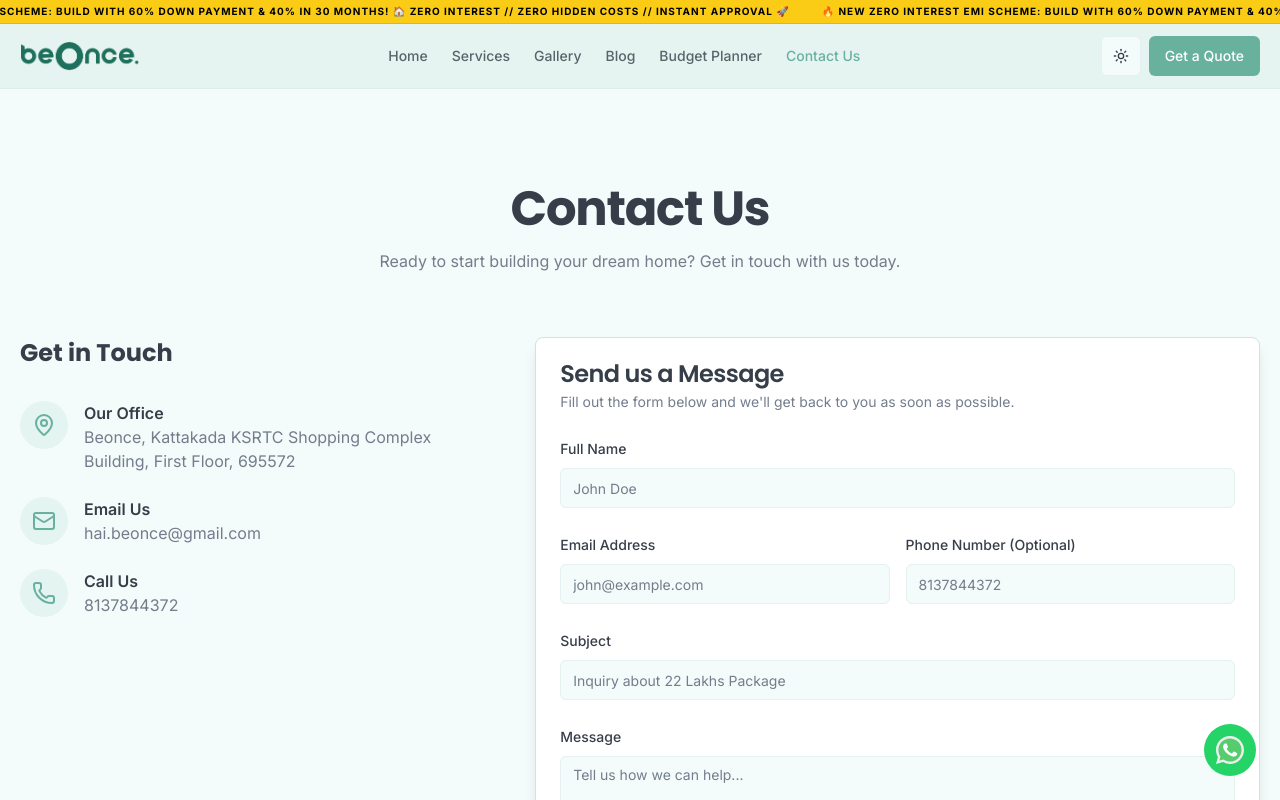
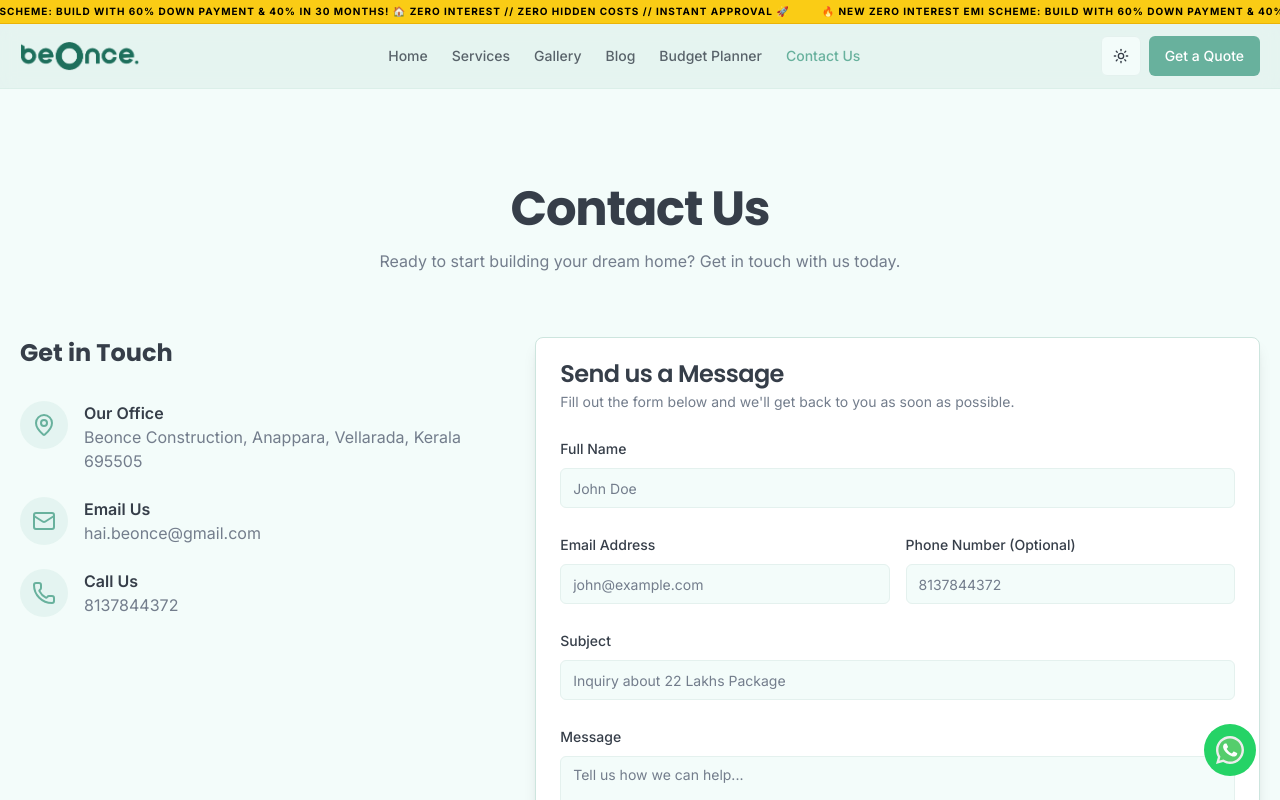
Before and after one commit to lijohny/beonce, a Next.js app: page /contact in a window 1280 px wide. Shown: the top 800 px of the page. Built offline with nearby package versions, Linux system fonts and the light colour scheme.

Commit message:
fix: update office address in contact page

```diff
--- a/src/app/contact/page.tsx
+++ b/src/app/contact/page.tsx
@@ -28,7 +28,7 @@ export default function ContactPage({ params }: { params: { slug: string } }) {
                 </div>
                 <div>
                   <h3 className="font-semibold">Our Office</h3>
-                  <p className="text-muted-foreground">Beonce, Kattakada KSRTC Shopping Complex Building, First Floor, 695572</p>
+                  <p className="text-muted-foreground">Beonce Construction, Anappara, Vellarada, Kerala 695505</p>
                 </div>
               </div>
               <div className="flex items-start gap-4">
```
